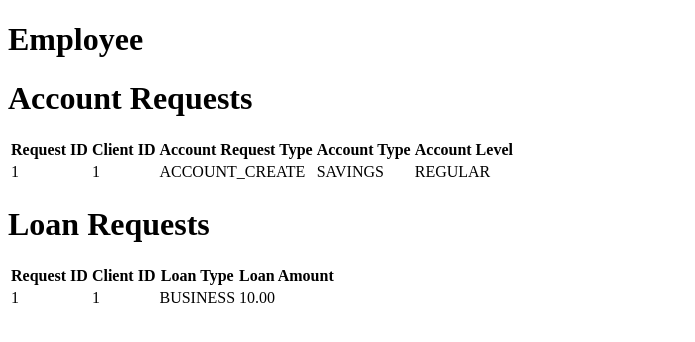
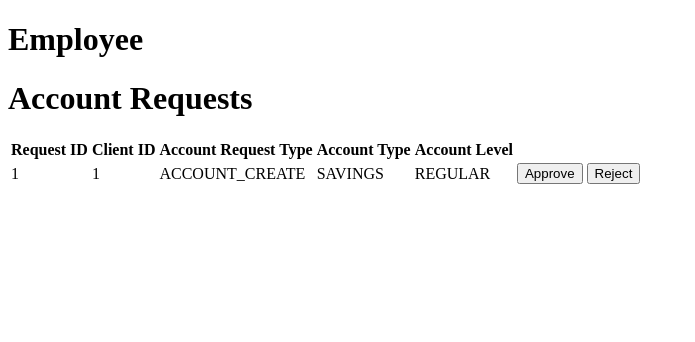
Before and after one commit to neilcasas/powerbank, a PHP site: page /admin/admin.php in a window 1280 px wide. Shown: the top 342 px of the page, without its empty margins (0-695 px from the left). Run offline with PHP 8.4, Linux system fonts and the light colour scheme; the visitor is signed in with stand-in values (Sample User, id 1); tables that the repository leaves empty hold one stand-in row (values such as "Sample post").

Commit message:
added employee's function to approve or reject account requests

```diff
--- a/admin/admin.php
+++ b/admin/admin.php
@@ -16,9 +16,46 @@ include '../includes/db.php';
   <?php
   if ($_SESSION['role'] === 'EMPLOYEE') {
     echo "<h1>Employee</h1>";
-    include '../includes/views/employee.php';
-  }
+    // Get account and loan request tables to be displayed
+    $sql = "SELECT * FROM account_request;";
+    $stmt = $mysqli->prepare($sql);
+    $stmt->execute();
+    $result = $stmt->get_result();
+    $account_requests = $result->fetch_all(MYSQLI_ASSOC);
   ?>
+
+    <div class="employee-dashboard">
+      <div class="account-requests">
+        <h1>Account Requests</h1>
+
+        <table>
+          <tr>
+            <th>Request ID</th>
+            <th>Client ID</th>
+            <th>Account Request Type</th>
+            <th>Account Type</th>
+            <th>Account Level</th>
+          </tr>
+          <?php foreach ($account_requests as $request) : ?>
+            <form action="employee.php" method="post">
+              <tr>
+                <td><?= $request['request_id'] ?></td>
+                <td><?= $request['client_id'] ?></td>
+                <td><?= $request['acct_request_type'] ?></td>
+                <td><?= $request['acct_type'] ?></td>
+                <td><?= $request['acct_level'] ?></td>
+                <td>
+                  <input type="hidden" name="request_id" value="<?= $request['request_id'] ?>">
+                  <button type="submit" name="approve">Approve</button>
+                  <button type="submit" name="reject">Reject</button>
+                </td>
+              </tr>
+            </form>
+          <?php endforeach; ?>
+        </table>
+      </div>
+    </div>
+  <?php } ?>
 </body>
 
 </html>
--- a/includes/views/employee.php
+++ /dev/null
@@ -1,57 +0,0 @@
-<?php
-$sql = "SELECT * FROM account_request;";
-$stmt = $mysqli->prepare($sql);
-$stmt->execute();
-$result = $stmt->get_result();
-$account_requests = $result->fetch_all(MYSQLI_ASSOC);
-
-$sql = "SELECT * FROM loan_request;";
-$stmt = $mysqli->prepare($sql);
-$stmt->execute();
-$stmt->execute();
-$result = $stmt->get_result();
-$loan_requests = $result->fetch_all(MYSQLI_ASSOC);
-?>
-
-<div class="employee-dashboard">
-    <div class="account-requests">
-        <h1>Account Requests</h1>
-
-        <table>
-            <tr>
-                <th>Request ID</th>
-                <th>Client ID</th>
-                <th>Account Request Type</th>
-                <th>Account Type</th>
-                <th>Account Level</th>
-            </tr>
-            <?php foreach ($account_requests as $request) : ?>
-                <tr>
-                    <td><?= $request['request_id'] ?></td>
-                    <td><?= $request['client_id'] ?></td>
-                    <td><?= $request['acct_request_type'] ?></td>
-                    <td><?= $request['acct_type'] ?></td>
-                    <td><?= $request['acct_level'] ?></td>
-                </tr>
-            <?php endforeach; ?>
-        </table>
-    </div>
-    <div class="loan-requests">
-        <h1>Loan Requests</h1>
-        <table>
-            <tr>
-                <th>Request ID</th>
-                <th>Client ID</th>
-                <th>Loan Type</th>
-                <th>Loan Amount</th>
-            </tr>
-            <?php foreach ($loan_requests as $request) : ?>
-                <tr>
-                    <td><?= $request['request_id'] ?></td>
-                    <td><?= $request['client_id'] ?></td>
-                    <td><?= $request['loan_type'] ?></td>
-                    <td><?= $request['loan_amount'] ?></td>
-                </tr>
-            <?php endforeach; ?>
-    </div>
-</div>
```
Also changed, not shown: admin/employee.php (added, +36 -0 lines).
